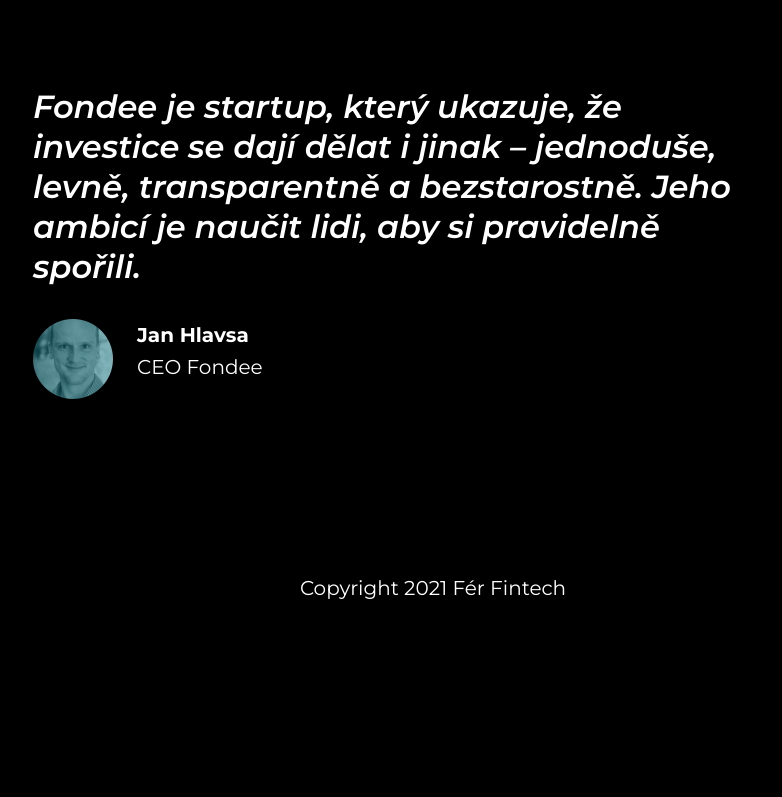
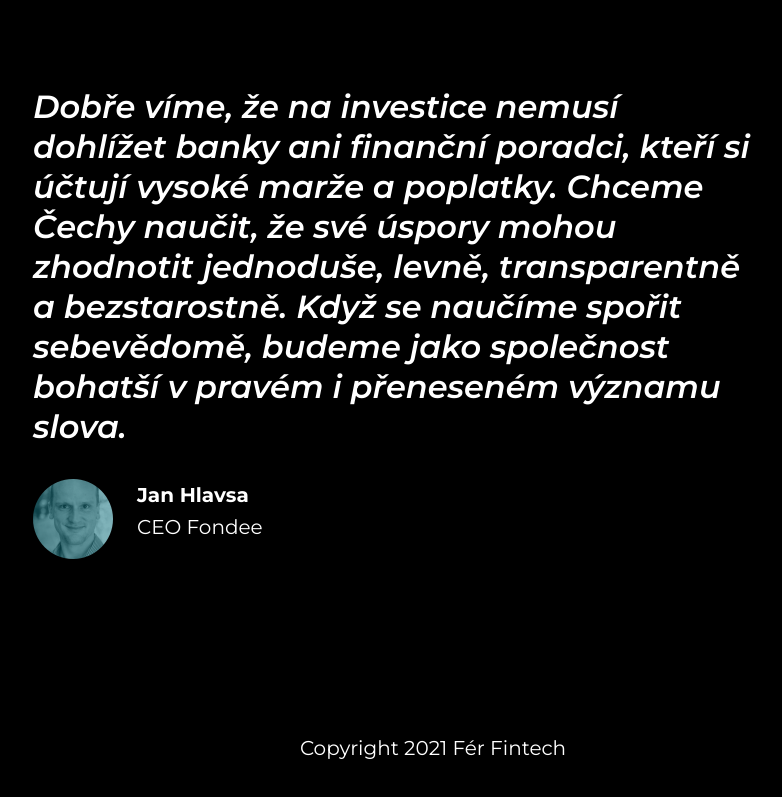
Before and after one commit to upvest-cz/fer-fintech, a Nuxt app: page / in a window 1280 px wide. Shown: the part 6177-6974 px from the top of the page, without its empty margins (207-989 px from the left). Before the commit the page ends 6828 px from the top, so only its background shows below. Built offline with nearby package versions, Linux system fonts and the light colour scheme.

Commit message:
change Fondee citation

```diff
--- a/components/modules/FoundersModule.vue
+++ b/components/modules/FoundersModule.vue
@@ -33,7 +33,7 @@
           </li>
           <li ref="foundersItem">
             <blockquote class="small">
-              Fondee je startup, který ukazuje, že investice se dají dělat i jinak – jednoduše, levně, transparentně a bezstarostně. Jeho ambicí je naučit lidi, aby si pravidelně spořili.
+              Dobře víme, že na investice nemusí dohlížet banky ani finanční poradci, kteří si účtují vysoké marže a poplatky. Chceme Čechy naučit, že své úspory mohou zhodnotit jednoduše, levně, transparentně a bezstarostně. Když se naučíme spořit sebevědomě, budeme jako společnost bohatší v pravém i přeneseném významu slova.
             </blockquote>
             <Author>
               <template v-slot:image>
```
